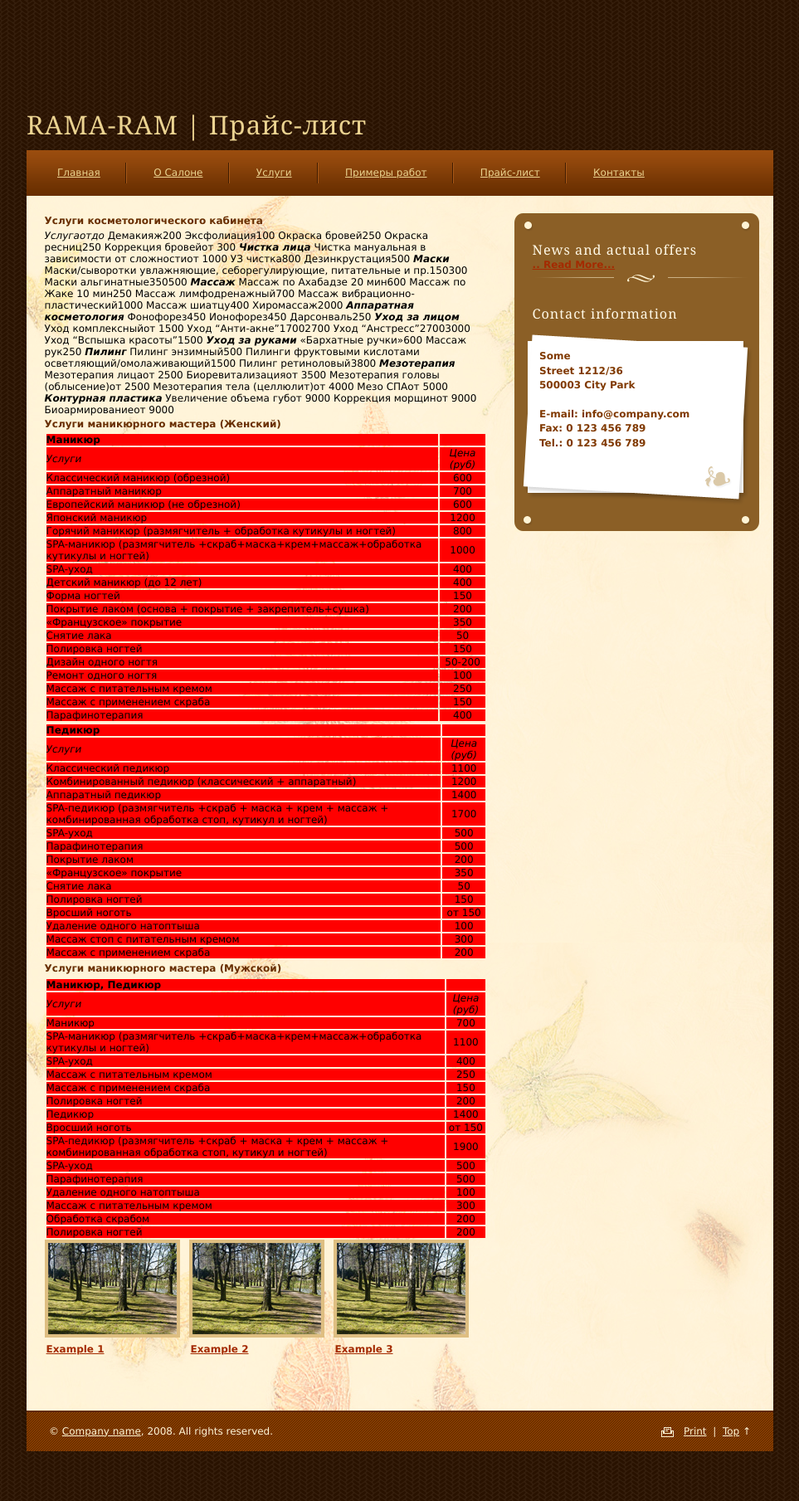
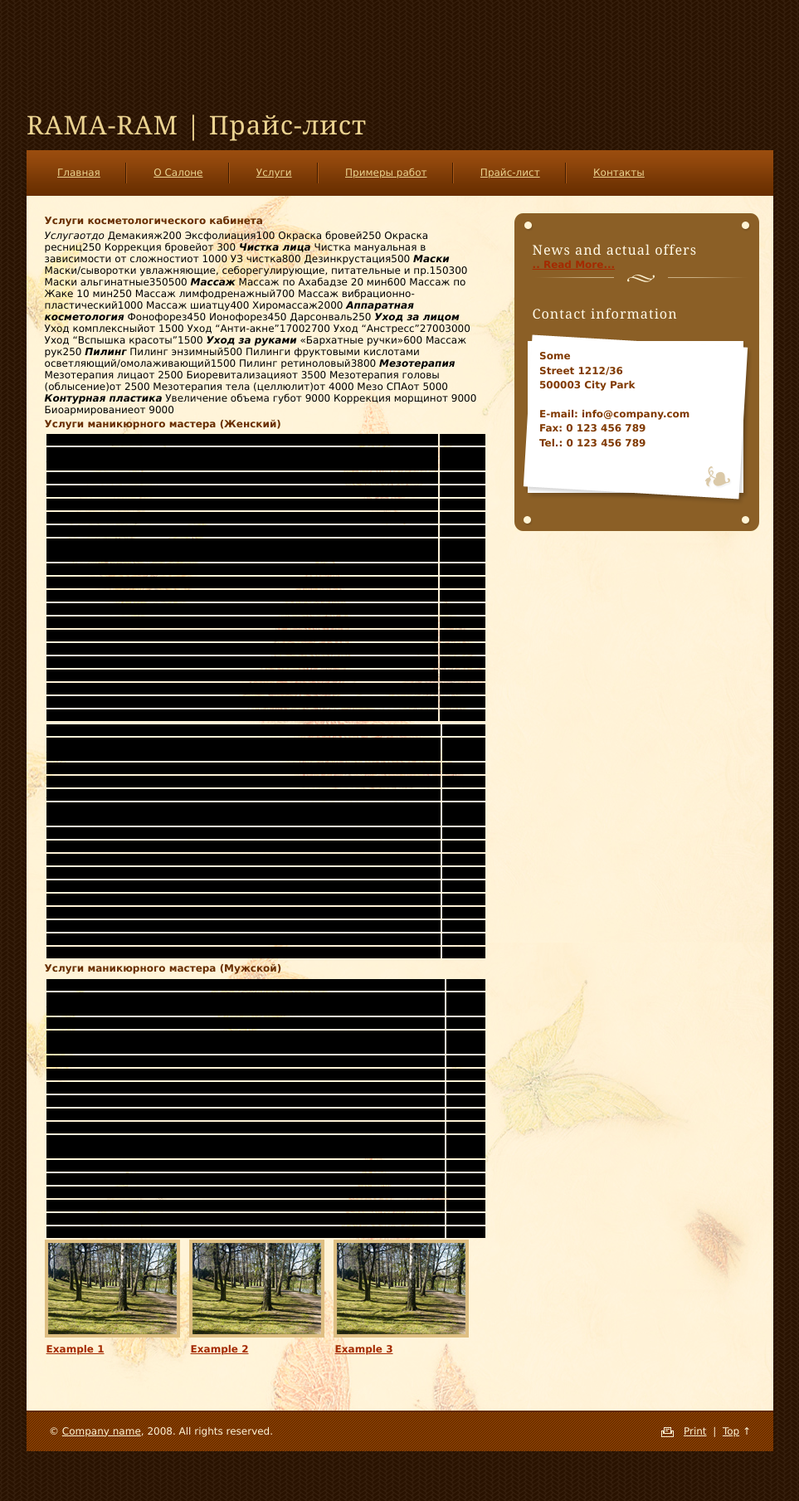
Before and after one commit to hairstyle/hairstyle.github.com, a Jekyll site: the page built from price-list.md, in a window 1280 px wide. Shown: the whole page at 83% size, without its empty margins (158-1121 px from the left). Built offline with Jekyll 4.4.1, drawn with Linux system fonts in a browser that asks for light colours.

Commit message:
Change CSS - Tables Section

```diff
--- a/css/style.css
+++ b/css/style.css
@@ -445,7 +445,7 @@ padding:3px 7px 2px 7px;
 
 tr{
 color:#000;
-background-color:red;
+background-color:#000000;
 }
 
 tr.alt {
```
